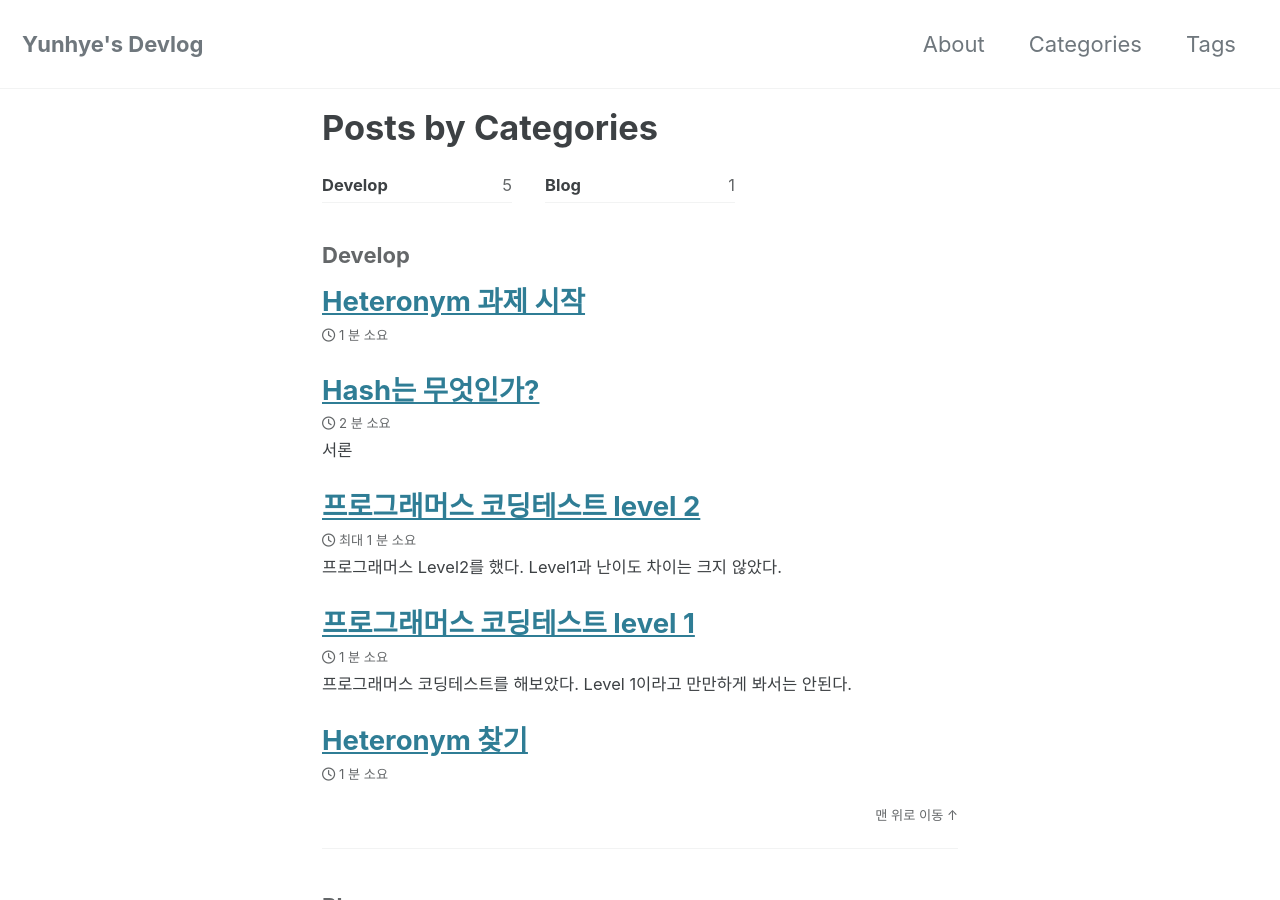
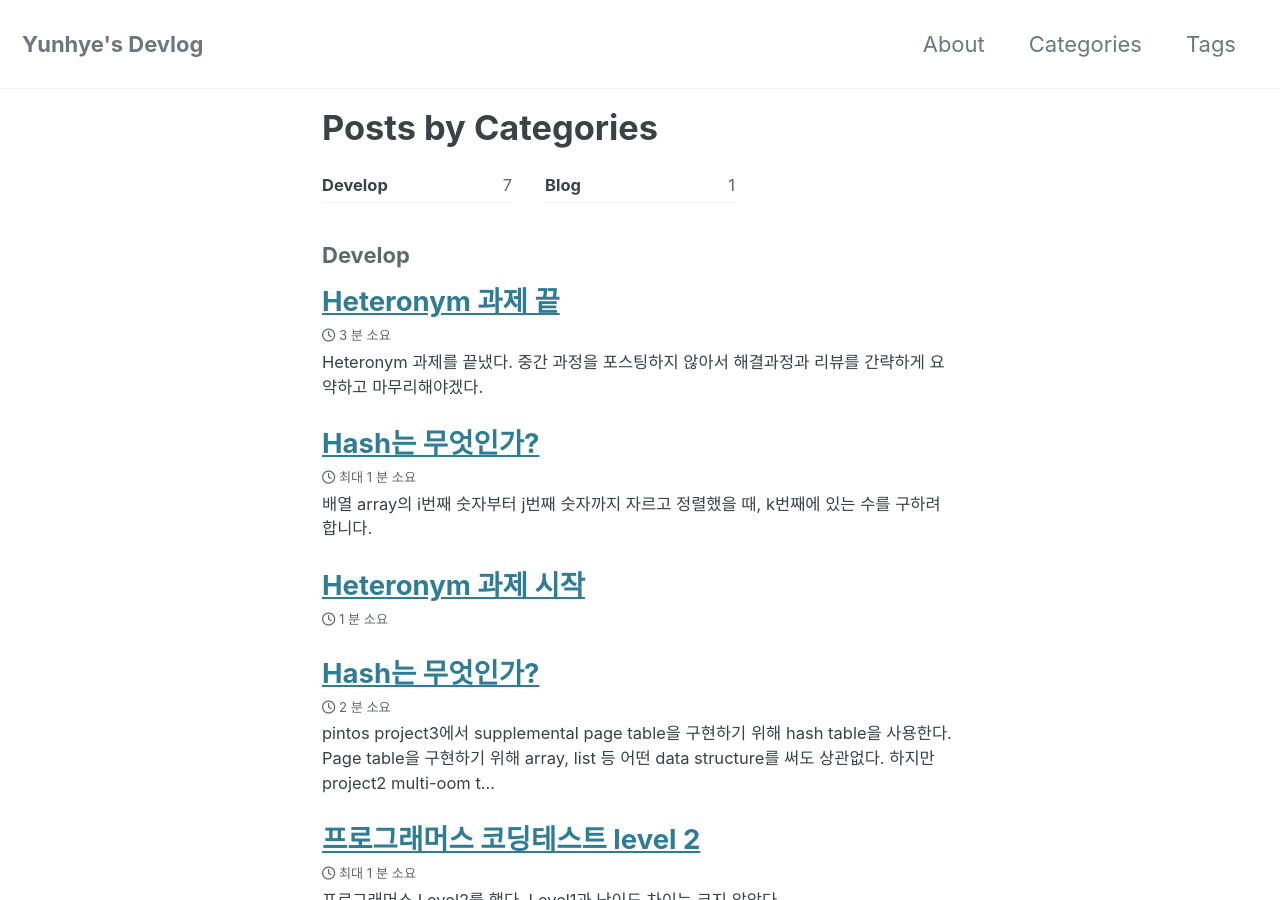
Before and after one commit to yunhyeeun/yunhyeeun.github.io, a Jekyll site: the page built from _pages/category-archive.md, in a window 1280 px wide and 900 px high. Built offline with Jekyll 4.4.1, drawn with Linux system fonts in a browser that asks for light colours; cached includes are drawn as plain includes; nearby versions of some CDN libraries.

Commit message:
Create heteronym-nlp-3 post

````diff
--- a/_posts/2020-05-20-hash.md
+++ b/_posts/2020-05-20-hash.md
@@ -7,8 +7,6 @@ tags:
     - python
     - programmers
 ---
-
-## 서론
 
 pintos project3에서 supplemental page table을 구현하기 위해 hash table을 사용한다.
 Page table을 구현하기 위해 array, list 등 어떤 data structure를 써도 상관없다.
--- /dev/null
+++ b/_posts/2020-05-21-sorting.md
@@ -0,0 +1,27 @@
+---
+title: Hash는 무엇인가?
+categories:
+    - Develop
+tags:
+    - data structure
+    - python
+    - programmers
+---
+
+배열 array의 i번째 숫자부터 j번째 숫자까지 자르고 정렬했을 때, k번째에 있는 수를 구하려 합니다.
+
+예를 들어 array가 [1, 5, 2, 6, 3, 7, 4], i = 2, j = 5, k = 3이라면
+
+array의 2번째부터 5번째까지 자르면 [5, 2, 6, 3]입니다.
+1에서 나온 배열을 정렬하면 [2, 3, 5, 6]입니다.
+2에서 나온 배열의 3번째 숫자는 5입니다.
+배열 array, [i, j, k]를 원소로 가진 2차원 배열 commands가 매개변수로 주어질 때, commands의 모든 원소에 대해 앞서 설명한 연산을 적용했을 때 나온 결과를 배열에 담아 return 하도록 solution 함수를 작성해주세요.
+
+```
+def solution(array, commands):
+    answer = []
+    for start,end,order in commands :
+        array_temp = sorted(array[start-1:end])
+        answer.append(array_temp[order-1])
+    return answer
+```
--- /dev/null
+++ b/_posts/2020-05-26-heteronym-nlp-3.md
@@ -0,0 +1,71 @@
+---
+title: Heteronym 과제 끝
+categories:
+    - Develop
+tags:
+    - nlp
+    - nltk
+    - python
+    - heteronym
+---
+
+Heteronym 과제를 끝냈다. 중간 과정을 포스팅하지 않아서 해결과정과 리뷰를 간략하게 요약하고 마무리해야겠다.
+
+## 문제 설명
+> Heteronym이 있는 문장과, 각 heteronym에 맞는 발음 기호를 주어진 기준에 따라 정렬해 보세요.
+
+무조건 지켜야하는 ranking 기준은 없지만 아래와 같이 ranking하면 좋다고 조교님께서 말씀해주셨다.
+
+1. Heteronym 개수가 많은 순으로 우선 정렬
+2. Heteronym 개수가 같을 경우
+    - High: 표기는 같지만 발음이 다른 문장 (wind/wind/, wind/waind/)
+    - Medium: 표기가 다른 문장 (wind, tear)
+    - Low: 표기도 같고 발음도 같은 문장 (wind/wind/, wind/wind/)
+3. 문장이 짧으면 or heteronym pos가 다르면 높은 순위
+
+## 해결 과정
+
+문제를 풀기 위해 크게 세 단계로 나누었다.
+
+1. <u>Heteronym 찾기<u>
+2. <u>Input text 찾기<u>
+3. <u>Pronouncing annotation 찾기 & ranking하기<u>
+
+### Step 1
+이전 글을 쓸 때 step1을 한창 짜고 있었는데 외부 library를 사용해도 된다는 말을 듣고 급히 수정했다.
+<br>
+기존 코드는 cmudict를 사용해서 multiple pronunciation word를 찾았다. 그 결과 5000개 정도의 단어를 찾았고 이 모든 단어가 heteronym이 아닌건 확실하기 때문에 조건을 추가해야했다.
+<br>
+**Wordnet**을 사용해서 synonym set이 없거나 하나인 경우를 제외했다. 그리고 **Lemma**인 단어만 heteronym으로 생각하기로 했다.
+예를 들어 기본형인 rebel을 heteronym list에 추가했다면 변형인 rebels, rebeled, rebellion은 heteronym list에 추가하지 않기로 했다.
+이 과정은 Lemmatizer 함수를 사용해서 단어의 기본형을 찾고 추가로 suffix list를 만들어서 *suffix를 포함하고 있는 단어를 제외*하기로 했다.
+<br>
+이제 1000개 단어가 남았고 이 단어를 **Wiktionary**에 검색해서 자세히 검토하기로 했다. 사실 처음부터 Wiktionary를 검색하면 되지만 그러면 run time이 너무 길어서 디버깅도 힘들고 채점하시기에도 좋지 못할 것 같아서 후보를 최대한 줄인 다음에 검색하기로 했다.
+<br>
+후보 단어의 <u>etymology가 여러개인지</u>, 여러개라면 각각의 발음 기호를 확인하고 다르면 heteronym인게 확실하다. 이 때 발음이 기호가 다른 것이 미국식 발음과 영국식 발음이어서 다른게 아니라 미국식 발음 내에서 다르다는 것을 의미한다.
+<br>
+Etymology가 하나라도 POS가 다르고 <u>각 POS별로 발음이 다르게 될 수도 있으니</u> 그것도 확인한다. Wiktionary에서 발음에 대한 설명이 없는 경우도 있는데 이는 일반적인 단어가 아니거나, 고유명사이거나, 외국어 등의 이유여서 heteronym이 아닌 것으로 간주했다. Wiktionary 검색까지 다 하면 100 여개의 heteronym을 찾는다.
+<br>
+다음 단계에서 이 긴 과정을 반복하기 싫어서 heteronym information은 csv file에 따로 저장했다.
+
+### Step 2
+Heteronym을 잘 찾았다 하더라도 input sentence에 heteronym이 없다면 좋은 결과를 만들 수 없다. 우리가 말을 할 때, 글을 쓸 때 heteronym을 일부러 많은 쓰는 경우는 언제일까? Heteronym은 철자는 같아도 발음과 뜻이 다른 단어이기 때문에 주로 유머 소재나 노래 가사 안에 많이 등장한다. 따라서, **reddit 사이트의 'humor'와 'wordplay' 카테고리 글**들을 불러오기로 했다.
+<br>
+이 단계까지 와보니 nlp 수업을 들으면서 크롤링을 직접 해본 적이 없다는 걸 깨달았다. 주로 내장 corpora를 사용했는데, 새삼 수업을 헛으로 들었나 생각이 든다. Text preprocessing과 Beautifulsoup 관련 수업을 복습하고 코드를 짜기 시작했다.
+<br>
+감사하게도 **praw API**라는 게 있어서 reddit 계정만 있으면 reddit submission을 긁어올 수 있었다. 그렇게 가져온 text에서 heteronym이 있는 문장을 찾는 코드를 살짝 돌려봤더니 생각보다 결과가 좋지 않았다.
+<br>
+상위 rank 30개 문장을 output으로 받아왔는데 4개의 문장만 heteronym이 두 개 이상 나타났고 나머지는 전부 heteronym이 하나만 존재하는 문장이었다. Text를 더 많이 가져오면 되는데 문제는 praw가 가지고 올 수 있는 subreddit의 submission이 최대 1,000개였다. 그래서 **pushshift**를 사용하기로 했다.
+<br>
+Pushshift는 reddit 특정 사이트만이 아니라 모든 사이트에 공통적으로 사용할 수 있는데, limit은 500개지만 게시글 작성 날짜 범위를 정할 수 있어서 범위를 바꿔가며 text를 계속 가져오면 무한정 가져올 수 있다.
+현재 날짜에서 1년 전까지 올라온 게시글을 input text로 설정하고 문장을 찾았더니 10개 문장이 두 개 이상의 heteronym을 가지게 되었다. 더 할 수도 있지만 역시나 run time이 길어져서 여기까지만 받아오고 다음 단계로 넘어가기로 했다.
+
+### Step 3
+이제 heteronym이 있는 문장을 찾았으니 알맞는 발음을 매칭해야한다. Cmudict은 pronouncing dictionary이긴 한데 pronunciation과 sense가 mapping된 사전은 아니어서 **Merriam-Webster online dictionary**를 사용하기로 했다. Wiktionary보다 가져오기가 편해서다.
+<br>
+heteronym에 발음을 매칭하려면 이 heteronym이 문장 안에서 어떤 의미로 쓰이는지를 분석해야한다. 그런데 의미를 분석하는 방법은 정말 아이디어가 안 떠오르고(머신러닝을 쓰지 않는 선에서) 제출기한도 얼마 남지 않아서 **POS**로 구분하기로 했다.
+"Sow"는 '씨앗을 뿌리다'라는 동사와 '암퇘지'라는 명사, 두 개의 뜻을 가지고 있는데 둘의 발음이 달라서 이러한 경우를 찾아내기로 했다. 찾은 문장을 POS tagging해서 heteronym의 POS를 확인하고 Merriam-Webster에서 heteronym을 검색한 다음 POS에 해당하는 발음을 넘겨주는 방식으로 코딩했다.
+
+## 결과
+당연한 결과겠지만 POS가 다른 heteronym은 발음 구분이 잘 된 반면, POS가 같은 heteronym은 하나도 구분이 되지 않았다. POS 말고도 pronounciation과 sense를 연결할 수 있는 다른 방법이 있을 듯 한데 다른 사람들은 어떻게 했는지 알고싶다.
+그리고 ranking은 사실 찾은 문장 자체에 heteronym이 그렇게 많지 않아서 중요한 문제가 아니었다. 그냥 heteronym이 많은 순으로 정렬하고 POS와 문장의 길이를 확인하고 재정렬했다.
````
